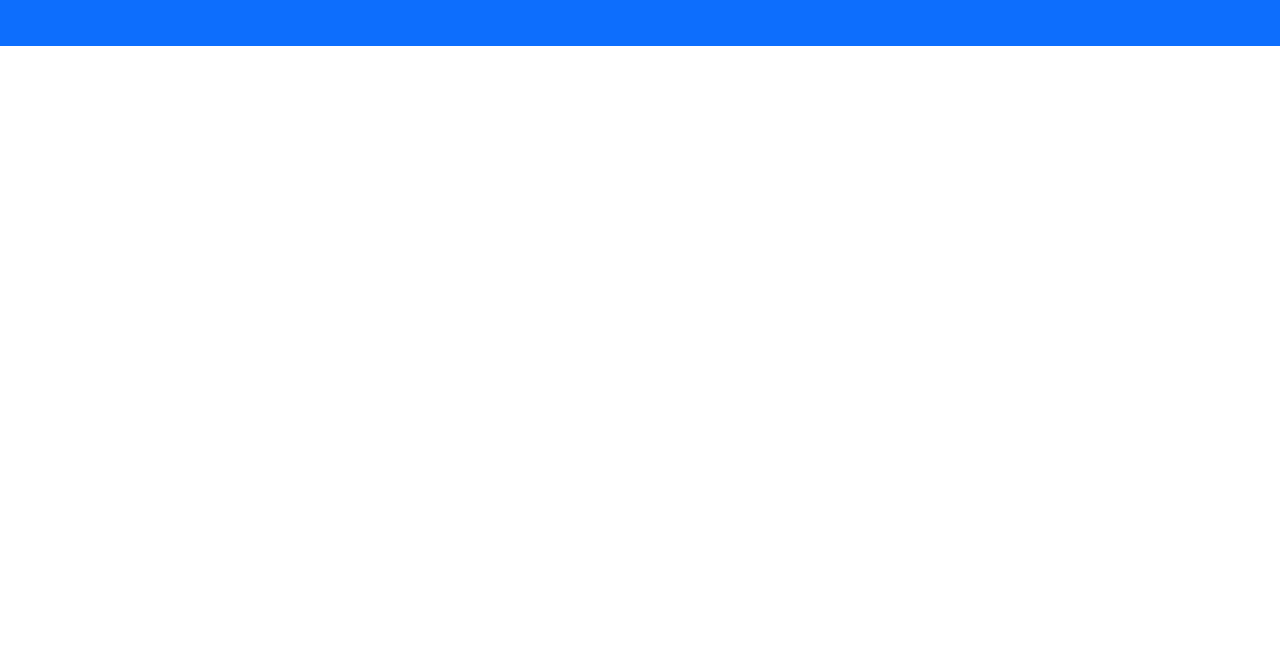
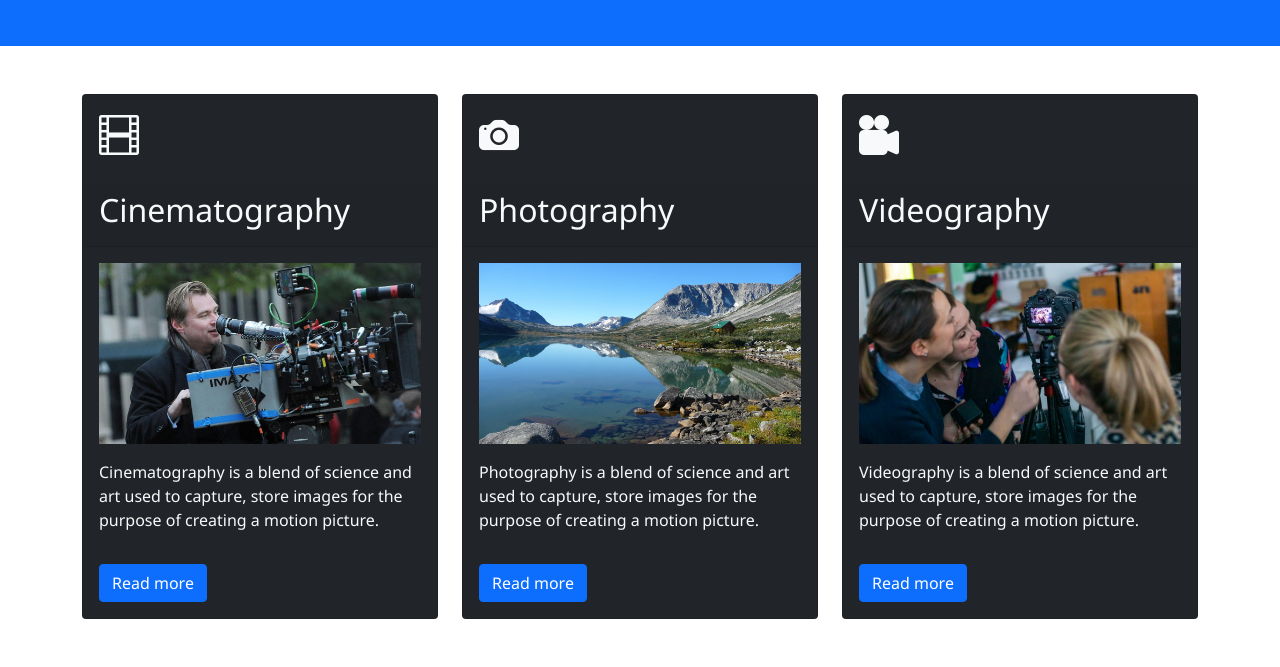
Before and after one commit to vishnuvarthan48/Bootstrap_photography, a plain HTML site: page index.html in a window 1280 px wide. Shown: the part 602-1269 px from the top of the page. Before the commit the page ends 800 px from the top, so only its background shows below. Drawn offline with nearby package versions, Linux system fonts and the light colour scheme.

Commit message:
Add files via upload

```diff
--- a/index.html
+++ b/index.html
@@ -4,6 +4,7 @@
         <meta name="viewport" content="width=device-width; initial-scale=1.0">
         <link href="https://cdn.jsdelivr.net/npm/bootstrap@5.1.3/dist/css/bootstrap.min.css" rel="stylesheet" integrity="sha384-1BmE4kWBq78iYhFldvKuhfTAU6auU8tT94WrHftjDbrCEXSU1oBoqyl2QvZ6jIW3" crossorigin="anonymous">
         <link rel="stylesheet" href="https://cdnjs.cloudflare.com/ajax/libs/font-awesome/6.1.1/css/all.min.css" integrity="sha512-KfkfwYDsLkIlwQp6LFnl8zNdLGxu9YAA1QvwINks4PhcElQSvqcyVLLD9aMhXd13uQjoXtEKNosOWaZqXgel0g==" crossorigin="anonymous" referrerpolicy="no-referrer"/>
+        <link rel="stylesheet" href="https://cdn.jsdelivr.net/npm/bootstrap-icons@1.8.3/font/bootstrap-icons.css">
         <link rel="stylesheet" href="./style.css">
     </head>
     <body>
@@ -32,17 +33,17 @@
             </div>
           </div>
         </nav>
-        <section class="bg-dark text-center text-sm-start text-light text-sm-right">
+        <section class="bg-dark text-center text-sm-start text-light">
             <div class="container">
                 <div class="d-flex align-items-center justify-content-Between">
                     <div class="">
                         <h1 class="mt-4 mt-lg-0">Become a <span class="text-warning">Professional photographer</span></h1>
-                        <p class="lead py-3 pe-5">
+                        <p class="lead py-3 pe-sm-5 pe-0">
                             Photography is the process of creating still or moving pictures by recording radiation on a sensitive medium like film or an electronic sensor.
                         </p>
                         <button class="btn-lg mb-4 mb-lg-0 m-auto btn-primary">Get started</button>
                     </div>
-                    <img class="img-fluid w-50 py-5 d-none d-sm-block" src="./assets/images/nolan.jpg">
+                    <img class="img-fluid w-50 py-5 d-none d-md-block" src="./assets/images/nolan.jpg">
                 </div>
             </div>
         </section>
@@ -57,6 +58,63 @@
                </div>
             </div>
         </section>
+        <section class="p-sm-5 p-0">
+            <div class="container">
+                <div class="row text-center">
+                    <div class="col-md pt-sm-0 pt-3">
+                        <div class="card bg-dark text-light text-center text-sm-start">
+                            <div class="card-body">
+                                <div class="h1">
+                                    <i class="bi bi-film"></i>
+                                </div>
+                            </div>
+                            <div class="card-header">
+                                <h2>Cinematography</h2>
+                            </div>
+                            <div class="card-body">
+                                <img class="img-fluid" src="./assets/images/nolan.jpg">
+                                <p class="py-3">Cinematography is a blend of science and art used to capture, store images for the purpose of creating a motion picture.</p>
+                                <button class="btn btn-md btn-primary">Read more</button>
+                            </div>
+                        </div>
+                    </div>
+                    <div class="col-md pt-sm-0 pt-3">
+                        <div class="card bg-dark text-light text-center text-sm-start">
+                            <div class="card-body">
+                                <div class="h1">
+                                    <i class="bi bi-camera-fill"></i>
+                                </div>
+                            </div>
+                            <div class="card-header">
+                                <h2>Photography</h2>
+                            </div>
+                            <div class="card-body">
+                                <img class="img-fluid" src="./assets/images/headerimage.webp">
+                                <p class="py-3">Photography is a blend of science and art used to capture, store images for the purpose of creating a motion picture.</p>
+                                <button class="btn btn-md btn-primary">Read more</button>
+                            </div>
+                        </div>
+                    </div>
+                    <div class="col-md pt-sm-0 pt-3">
+                        <div class="card bg-dark text-light text-center text-sm-start">
+                            <div class="card-body">
+                                <div class="h1">
+                                    <i class="bi bi-camera-reels-fill"></i>
+                                </div>
+                            </div>
+                            <div class="card-header">
+                                <h2>Videography</h2>
+                            </div>
+                            <div class="card-body">
+                                <img class="img-fluid" src="./assets/images/training.jfif">
+                                <p class="py-3">Videography is a blend of science and art used to capture, store images for the purpose of creating a motion picture.</p>
+                                <button class="btn btn-md btn-primary">Read more</button>
+                            </div>
+                        </div>
+                    </div>
+                </div>
+            </div>
+        </section>
 
         <script src="https://cdn.jsdelivr.net/npm/bootstrap@5.1.3/dist/js/bootstrap.bundle.min.js" integrity="sha384-ka7Sk0Gln4gmtz2MlQnikT1wXgYsOg+OMhuP+IlRH9sENBO0LRn5q+8nbTov4+1p" crossorigin="anonymous"></script>
     </body>
--- a/style.css
+++ b/style.css
@@ -2,11 +2,10 @@
     box-sizing: border-box;
     margin: 0;
     padding: 0;
-    font-family: cursive;
+    font-family:'Segoe UI', Tahoma, Geneva, Verdana, sans-serif
 }
 @media(min-width:768px){
     .news-input{
         width:50%;
     }
-
 }
```
Also changed, not shown: assets/images/background.jpg (added), assets/images/butterfly.jfif (added), assets/images/cat.jfif (added), assets/images/falls.jfif (added), assets/images/headerimage.webp (added), assets/images/leaves.jfif (added), assets/images/park.jfif (added), assets/images/santhakumar.jpg (added), assets/images/santhakumarcrop.jpg (added), assets/images/sunset.jfif (added), assets/images/training.jfif (added), assets/images/videography.webp (added).
